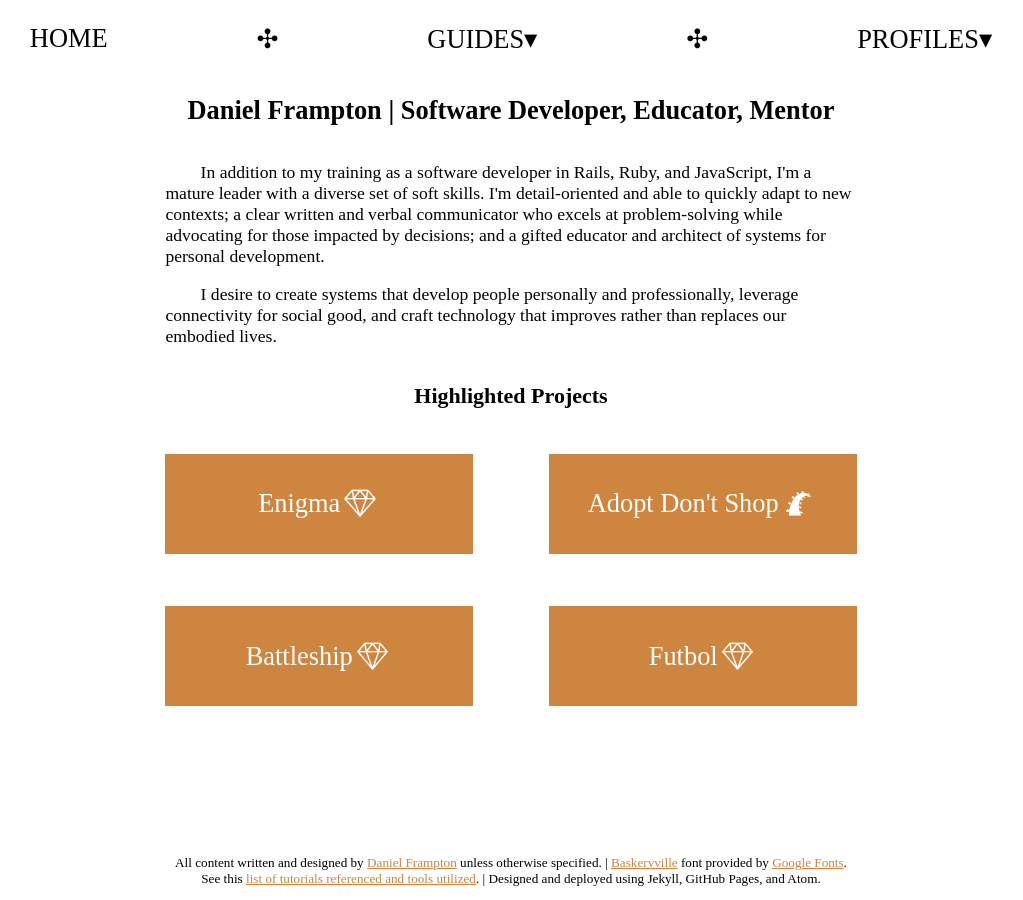
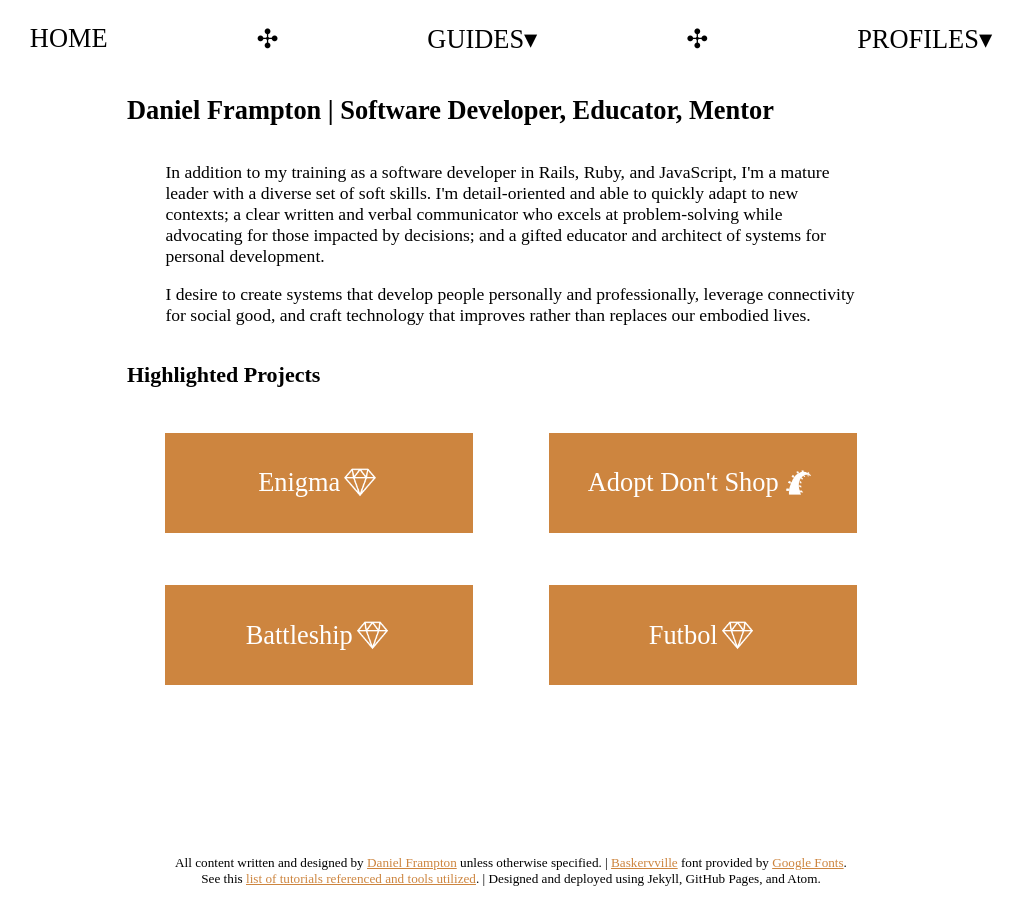
Before and after one commit to DanielEFrampton/danieleframpton.github.io, a Jekyll site: the page built from index.html, in a window 1280 px wide. Shown: the whole page, without its empty margins (129-1152 px from the left). Built offline with Jekyll 4.4.1, drawn with Linux system fonts in a browser that asks for light colours; some web fonts are replaced.

Commit message:
Update h1, h2 styling to be unique on home page, remove p indent

```diff
--- a/assets/css/styles.css
+++ b/assets/css/styles.css
@@ -17,12 +17,18 @@
 }
 
 h1 {
-  text-align: center;
   font-size: 1.5em;
 }
 
+#home-title {
+  text-align: center;
+}
+
+#projects-title {
+  text-align: center;
+}
+
 h2 {
-  text-align: center;
   font-size: 1.25em;
 }
 
@@ -111,8 +117,27 @@
   align-content: flex-start;
 }
 
-p {
-  text-indent: 2em;
+table {
+  border: 1px solid darkgray;
+  border-collapse: collapse;
+  width: fit-content;
+}
+
+table * {
+  border: 1px solid darkgray;
+  padding: .5em;
+}
+
+tbody tr:nth-child(odd) {
+  background-color: gainsboro;
+}
+
+tbody tr:nth-child(even) {
+  background-color: WhiteSmoke;
+}
+
+th * {
+  font-weight: bold;
 }
 
 li > p {
```
